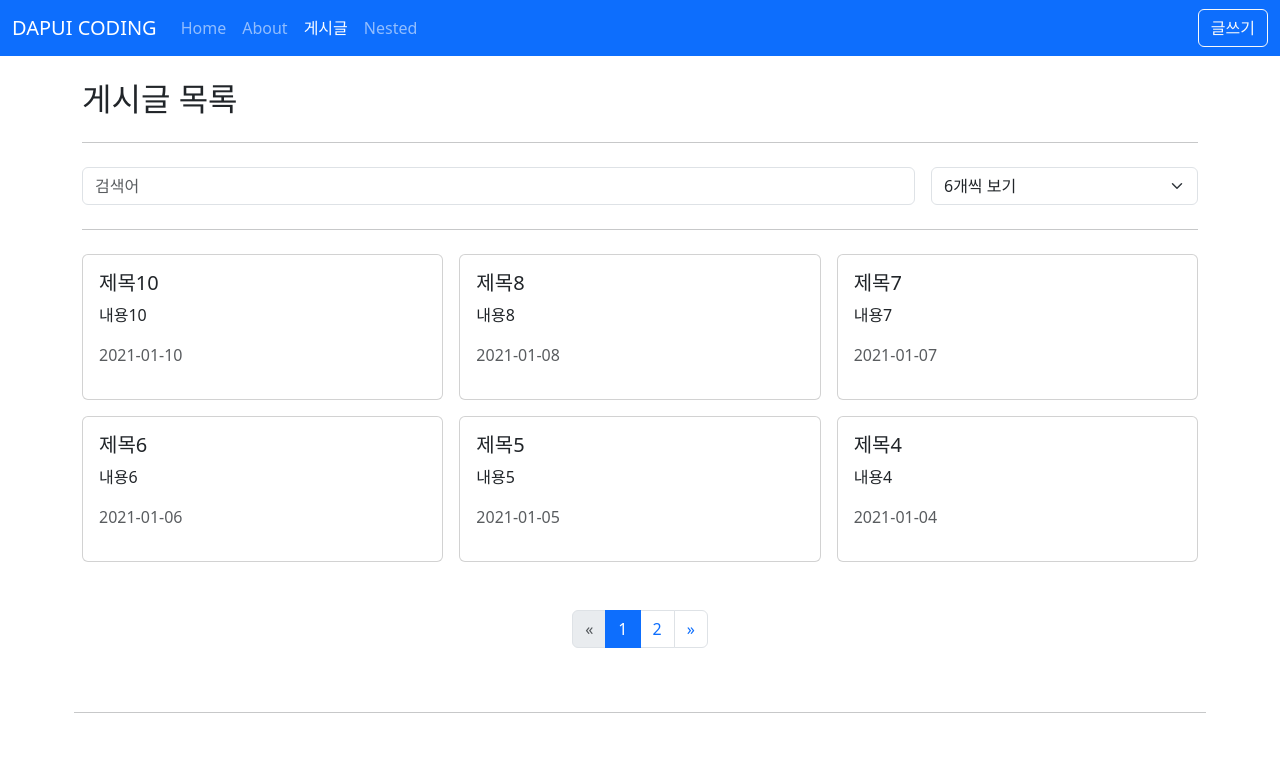
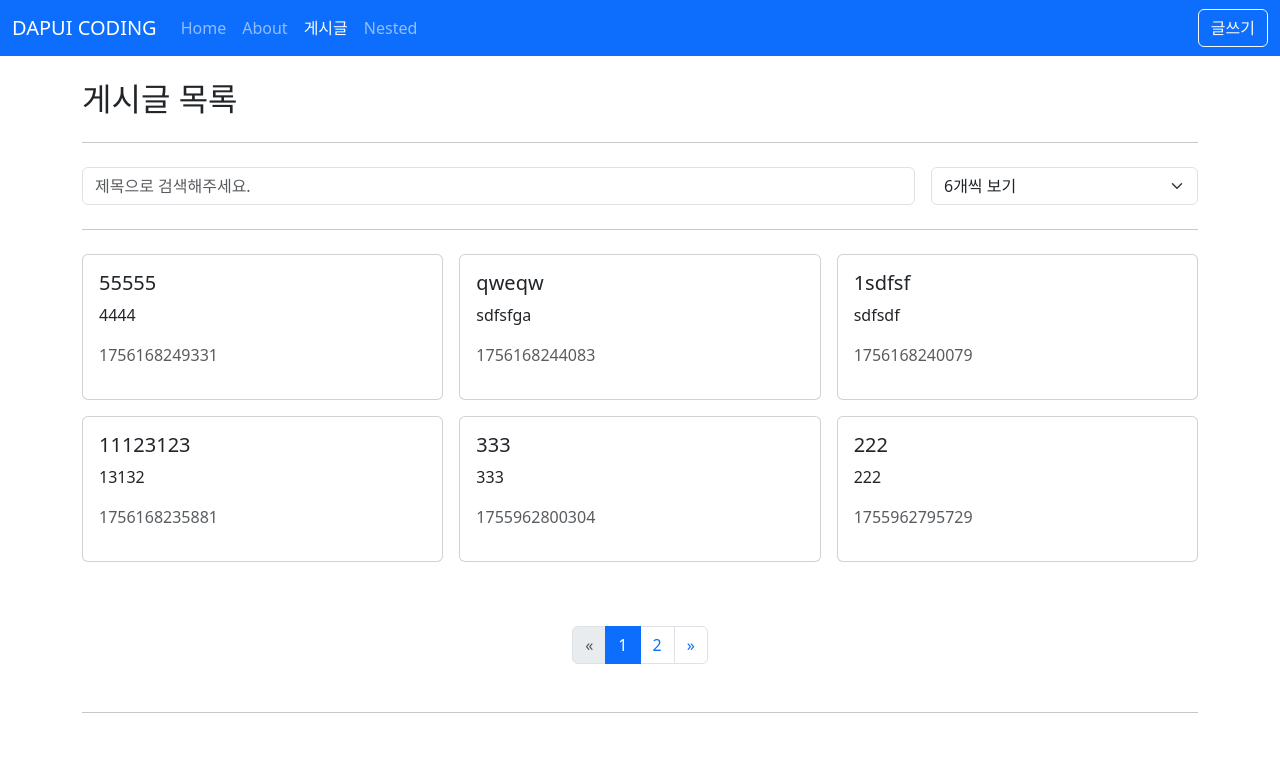
Before and after one commit to dapui/Vue, a Vue app in the folder vue3-posts/: page /posts in a window 1280 px wide. Shown: the top 759 px of the page. Built offline with nearby package versions, Linux system fonts and the light colour scheme; data requests are answered from the project's data file.

Commit message:
공통 컴포넌트 분리 (Based on Vue.js 3 spec)

```diff
--- a/vue3-posts/db.json
+++ b/vue3-posts/db.json
@@ -1,64 +1,5 @@
 {
   "posts": [
-    {
-      "id": 1,
-      "title": "제목1",
-      "content": "내용1",
-      "createdAt": "2021-01-01"
-    },
-    {
-      "id": 2,
-      "title": "제목2",
-      "content": "내용2",
-      "createdAt": "2021-01-02"
-    },
-    {
-      "id": 3,
-      "title": "제목3",
-      "content": "내용3",
-      "createdAt": "2021-01-03"
-    },
-    {
-      "id": 4,
-      "title": "제목4",
-      "content": "내용4",
-      "createdAt": "2021-01-04"
-    },
-    {
-      "id": 5,
-      "title": "제목5",
-      "content": "내용5",
-      "createdAt": "2021-01-05"
-    },
-    {
-      "id": 6,
-      "title": "제목6",
-      "content": "내용6",
-      "createdAt": "2021-01-06"
-    },
-    {
-      "id": 7,
-      "title": "제목7",
-      "content": "내용7",
-      "createdAt": "2021-01-07"
-    },
-    {
-      "id": 8,
-      "title": "제목8",
-      "content": "내용8",
-      "createdAt": "2021-01-08"
-    },
-    {
-      "title": "제목9",
-      "content": "내용999",
-      "id": 9
-    },
-    {
-      "id": 10,
-      "title": "제목10",
-      "content": "내용10",
-      "createdAt": "2021-01-10"
-    },
     {
       "title": "222",
       "content": "222",
@@ -70,6 +11,35 @@
       "content": "333",
       "createdAt": 1755962800304,
       "id": 13
+    },
+    {
+      "title": "hoho~!",
+      "content": "hihi!",
+      "id": 14
+    },
+    {
+      "title": "11123123",
+      "content": "13132",
+      "createdAt": 1756168235881,
+      "id": 15
+    },
+    {
+      "title": "1sdfsf",
+      "content": "sdfsdf",
+      "createdAt": 1756168240079,
+      "id": 16
+    },
+    {
+      "title": "qweqw",
+      "content": "sdfsfga",
+      "createdAt": 1756168244083,
+      "id": 17
+    },
+    {
+      "title": "55555",
+      "content": "4444",
+      "createdAt": 1756168249331,
+      "id": 18
     }
   ]
 }
--- a/vue3-posts/src/api/posts.js
+++ b/vue3-posts/src/api/posts.js
@@ -5,7 +5,7 @@
 }
 
 export function getPostById(id) {
-  return posts.get(id);
+  return posts.get(`/${id}`);
 }
 
 export function createPost(data) {
@@ -13,9 +13,9 @@
 }
 
 export function updatePost(id, data) {
-  return posts.put(id, data);
+  return posts.put(`/${id}`, data);
 }
 
 export function deletePost(id) {
-  return posts.delete(id);
+  return posts.delete(`/${id}`);
 }
--- /dev/null
+++ b/vue3-posts/src/components/AppGrid.vue
@@ -0,0 +1,22 @@
+<template>
+  <div class="row g-3">
+    <div v-for="(item, index) in items" :key="index" :class="colCalss">
+      <slot :item="item" :index="index"></slot>
+    </div>
+  </div>
+</template>
+
+<script setup>
+defineProps({
+  items: {
+    type: Array,
+    required: true,
+  },
+  colCalss: {
+    type: String,
+    default: 'col-4',
+  },
+});
+</script>
+
+<style lang="scss" scoped></style>
--- /dev/null
+++ b/vue3-posts/src/components/AppPagination.vue
@@ -0,0 +1,60 @@
+<template>
+  <nav class="mt-5" aria-label="Page navigation example">
+    <ul class="pagination justify-content-center">
+      <li class="page-item" :class="isPrevPage">
+        <a
+          class="page-link"
+          href="#"
+          aria-label="Previous"
+          @click.prevent="$emit('page', currentPage - 1)"
+        >
+          <span aria-hidden="true">&laquo;</span>
+        </a>
+      </li>
+      <li
+        v-for="page in pageCount"
+        :key="page"
+        class="page-item"
+        :class="{ active: currentPage === page }"
+      >
+        <a class="page-link" href="#" @click.prevent="$emit('page', page)">{{
+          page
+        }}</a>
+      </li>
+      <li class="page-item" :class="isNextPage">
+        <a
+          class="page-link"
+          href="#"
+          aria-label="Next"
+          @click.prevent="$emit('page', currentPage + 1)"
+        >
+          <span aria-hidden="true">&raquo;</span>
+        </a>
+      </li>
+    </ul>
+  </nav>
+</template>
+
+<script setup>
+import { computed } from 'vue';
+
+const props = defineProps({
+  currentPage: {
+    type: Number,
+    required: true,
+  },
+  pageCount: {
+    type: Number,
+    required: true,
+  },
+});
+
+defineEmits(['page']);
+
+const isPrevPage = computed(() => ({ disabled: !(props.currentPage > 1) }));
+const isNextPage = computed(() => ({
+  disabled: !(props.currentPage < props.pageCount),
+}));
+</script>
+
+<style lang="scss" scoped></style>
--- /dev/null
+++ b/vue3-posts/src/components/posts/PostFilter.vue
@@ -0,0 +1,36 @@
+<template>
+  <form @submit.prevent>
+    <div class="row g-3">
+      <div class="col">
+        <input
+          :value="title"
+          @input="$emit('update:title', $event.target.value)"
+          type="text"
+          class="form-control"
+          placeholder="제목으로 검색해주세요."
+        />
+      </div>
+      <div class="col-3">
+        <select
+          :value="limit"
+          @input="$emit('update:limit', $event.target.value)"
+          class="form-select"
+        >
+          <option value="3">3개씩 보기</option>
+          <option value="6">6개씩 보기</option>
+          <option value="9">9개씩 보기</option>
+        </select>
+      </div>
+    </div>
+  </form>
+</template>
+
+<script setup>
+defineProps({
+  title: String,
+  limit: Number,
+});
+defineEmits(['update:title', 'update:limit']);
+</script>
+
+<style lang="scss" scoped></style>
--- /dev/null
+++ b/vue3-posts/src/components/posts/PostForm.vue
@@ -0,0 +1,37 @@
+<template>
+  <form>
+    <div class="mb-3">
+      <label for="title" class="form-label">제목</label>
+      <input
+        :value="title"
+        @input="$emit('update:title', $event.target.value)"
+        type="text"
+        class="form-control"
+        id="title"
+      />
+    </div>
+    <div class="mb-3">
+      <label for="content" class="form-label">내용</label>
+      <textarea
+        :value="content"
+        @input="$emit('update:content', $event.target.value)"
+        class="form-control"
+        id="content"
+        rows="3"
+      ></textarea>
+    </div>
+    <div class="d-flex gap-2 mt-4">
+      <slot name="actions"></slot>
+    </div>
+  </form>
+</template>
+
+<script setup>
+defineProps({
+  title: String,
+  content: String,
+});
+defineEmits(['update:title', 'update:content']);
+</script>
+
+<style lang="scss" scoped></style>
--- a/vue3-posts/src/views/HomeView.vue
+++ b/vue3-posts/src/views/HomeView.vue
@@ -4,18 +4,25 @@
     <p>{{ $route.path }}</p>
     <p>{{ $route.name }}</p>
     <button class="btn btn-primary" @click="goAboutPage">About으로 이동</button>
+    <hr class="my-4" />
+    <AppGrid :items="items" v-slot="{ item }">
+      <AppCard>{{ item }}</AppCard>
+    </AppGrid>
   </div>
 </template>
 
 <script setup>
+import { ref } from 'vue';
 import { useRouter } from 'vue-router';
+import AppCard from '@/components/AppCard.vue';
+import AppGrid from '@/components/AppGrid.vue';
 
 const router = useRouter();
 const goAboutPage = () => {
   router.push('/about');
 };
+
+const items = ref(['사과', '딸기', '포도', '바나나']);
 </script>
 
-<style lang="scss" scoped>
-
-</style>
+<style lang="scss" scoped></style>
--- a/vue3-posts/src/views/posts/PostCreateView.vue
+++ b/vue3-posts/src/views/posts/PostCreateView.vue
@@ -2,36 +2,18 @@
   <div>
     <h2>게시글 등록</h2>
     <hr class="my-4" />
-    <form @submit.prevent="save">
-      <div class="mb-3">
-        <label for="title" class="form-label">제목</label>
-        <input
-          v-model="form.title"
-          type="text"
-          class="form-control"
-          id="title"
-        />
-      </div>
-      <div class="mb-3">
-        <label for="content" class="form-label">내용</label>
-        <textarea
-          v-model="form.content"
-          class="form-control"
-          id="content"
-          rows="3"
-        ></textarea>
-      </div>
-      <div class="pt-4">
-        <button
-          type="button"
-          class="btn btn-outline-dark me-2"
-          @click="goListPage"
-        >
+    <PostForm
+      v-model:title="form.title"
+      v-model:content="form.content"
+      @submit.prevent="save"
+    >
+      <template #actions>
+        <button type="button" class="btn btn-outline-dark" @click="goListPage">
           목록
         </button>
         <button class="btn btn-primary">저장</button>
-      </div>
-    </form>
+      </template>
+    </PostForm>
   </div>
 </template>
 
@@ -39,6 +21,7 @@
 import { ref } from 'vue';
 import { useRouter } from 'vue-router';
 import { createPost } from '@/api/posts';
+import PostForm from '@/components/posts/PostForm.vue';
 
 const router = useRouter();
 const form = ref({
--- a/vue3-posts/src/views/posts/PostDetailView.vue
+++ b/vue3-posts/src/views/posts/PostDetailView.vue
@@ -33,7 +33,7 @@
 import { ref } from 'vue';
 
 const props = defineProps({
-  id: String,
+  id: [String, Number],
 });
 
 const router = useRouter();
--- a/vue3-posts/src/views/posts/PostEditView.vue
+++ b/vue3-posts/src/views/posts/PostEditView.vue
@@ -2,36 +2,22 @@
   <div>
     <h2>게시글 수정</h2>
     <hr class="my-4" />
-    <form @submit.prevent="edit">
-      <div class="mb-3">
-        <label for="title" class="form-label">제목</label>
-        <input
-          v-model="form.title"
-          type="text"
-          class="form-control"
-          id="title"
-        />
-      </div>
-      <div class="mb-3">
-        <label for="content" class="form-label">내용</label>
-        <textarea
-          v-model="form.content"
-          class="form-control"
-          id="content"
-          rows="3"
-        ></textarea>
-      </div>
-      <div class="pt-4">
+    <PostForm
+      v-model:title="form.title"
+      v-model:content="form.content"
+      @submit.prevent="edit"
+    >
+      <template #actions>
         <button
           type="button"
-          class="btn btn-outline-danger me-2"
+          class="btn btn-outline-danger"
           @click="goDetailPage"
         >
           취소
         </button>
         <button class="btn btn-primary">수정</button>
-      </div>
-    </form>
+      </template>
+    </PostForm>
   </div>
 </template>
 
@@ -39,6 +25,7 @@
 import { ref } from 'vue';
 import { useRoute, useRouter } from 'vue-router';
 import { getPostById, updatePost } from '@/api/posts';
+import PostForm from '@/components/posts/PostForm.vue';
 
 const route = useRoute();
 const router = useRouter();
--- a/vue3-posts/src/views/posts/PostListView.vue
+++ b/vue3-posts/src/views/posts/PostListView.vue
@@ -2,87 +2,47 @@
   <div>
     <h2>게시글 목록</h2>
     <hr class="my-4" />
-    <form @submit.prevent>
-      <div class="row g-3">
-        <div class="col">
-          <input
-            type="text"
-            class="form-control"
-            placeholder="검색어"
-            v-model="params.title_like"
-          />
-        </div>
-        <div class="col-3">
-          <select v-model="params._limit" class="form-select">
-            <option value="3">3개씩 보기</option>
-            <option value="6">6개씩 보기</option>
-            <option value="9">9개씩 보기</option>
-          </select>
-        </div>
-      </div>
-    </form>
+    <PostFilter
+      v-model:title="params.title_like"
+      v-model:limit="params._limit"
+    />
     <hr class="my-4" />
+    <AppGrid :items="posts">
+      <template v-slot="{ item }">
+        <PostItem
+          :title="item.title"
+          :content="item.content"
+          :created-at="item.createdAt"
+          @click="goPage(item.id)"
+        ></PostItem>
+      </template>
+    </AppGrid>
     <div class="row g-3">
       <div v-for="post in posts" :key="post.id" class="col-4">
-        <PostItem
-          :title="post.title"
-          :content="post.content"
-          :created-at="post.createdAt"
-          @click="goPage(post.id)"
-        ></PostItem>
+
       </div>
-      <nav class="mt-5" aria-label="Page navigation example">
-        <ul class="pagination justify-content-center">
-          <li class="page-item" :class="{ disabled: !(params._page > 1) }">
-            <a
-              class="page-link"
-              href="#"
-              aria-label="Previous"
-              @click.prevent="--params._page"
-            >
-              <span aria-hidden="true">&laquo;</span>
-            </a>
-          </li>
-          <li
-            v-for="page in pageCount"
-            :key="page"
-            class="page-item"
-            :class="{ active: params._page === page }"
-          >
-            <a
-              class="page-link"
-              href="#"
-              @click.prevent="params._page = page"
-              >{{ page }}</a
-            >
-          </li>
-          <li
-            class="page-item"
-            :class="{ disabled: !(params._page < pageCount) }"
-          >
-            <a
-              class="page-link"
-              href="#"
-              aria-label="Next"
-              @click.prevent="++params._page"
-            >
-              <span aria-hidden="true">&raquo;</span>
-            </a>
-          </li>
-        </ul>
-      </nav>
+    </div>
+    <AppPagination
+      :current-page="params._page"
+      :page-count="pageCount"
+      @page="page => (params._page = page)"
+    />
+    <template v-if="posts && posts.length > 0">
       <hr class="my-5" />
       <AppCard>
-        <PostDetailView :id="1"></PostDetailView>
+        <PostDetailView :id="posts[0].id"></PostDetailView>
       </AppCard>
-    </div>
+    </template>
   </div>
 </template>
 
 <script setup>
 import PostItem from '@/components/posts/PostItem.vue';
 import PostDetailView from '@/views/posts/PostDetailView.vue';
+import PostFilter from '@/components/posts/PostFilter.vue';
 import AppCard from '@/components/AppCard.vue';
+import AppGrid from '@/components/AppGrid.vue';
+import AppPagination from '@/components/AppPagination.vue';
 import { getPosts } from '@/api/posts';
 import { computed, ref, watchEffect } from 'vue';
 import { useRouter } from 'vue-router';
```
